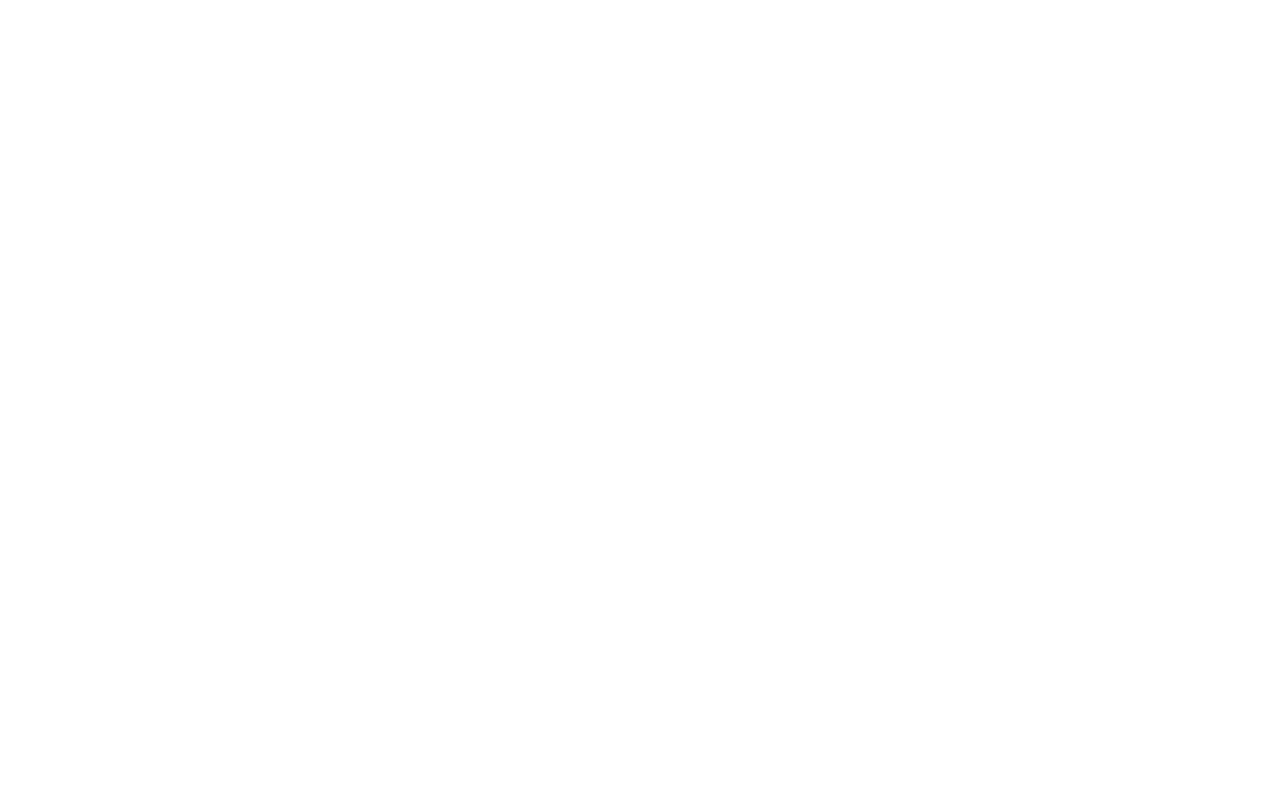
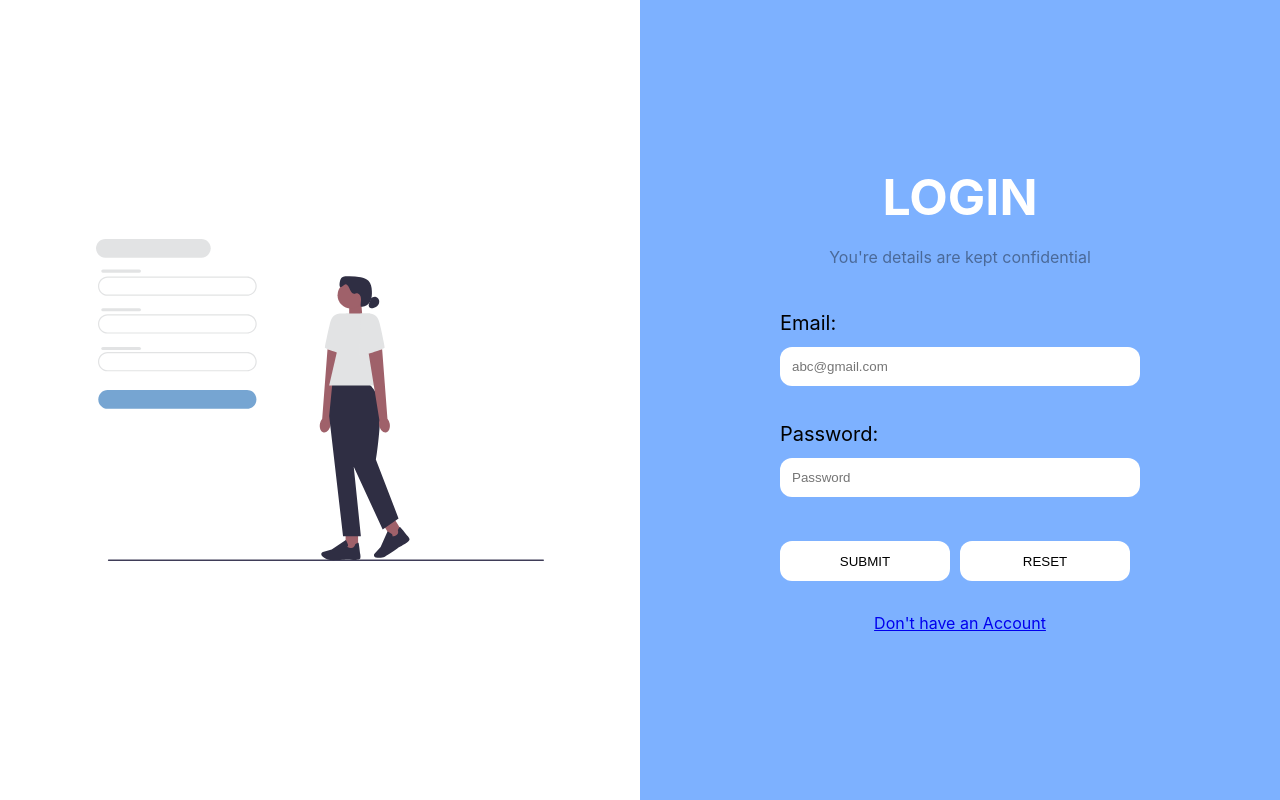
Before and after one commit to Kavin-kumar10/Authentication, a React (Create React App) app: page /Authentication/Login in a window 1280 px wide. Before the commit this address had no page. Built offline with nearby package versions, Linux system fonts and the light colour scheme; the HTML template or start-up script is replaced by a standard one.

Commit message:
Router rectification

```diff
--- a/src/App.jsx
+++ b/src/App.jsx
@@ -13,9 +13,9 @@
       <Router>
           <div className="App">
               <Routes>
-                <Route path='/SignUp' element={<SignUp/>}/>
-                <Route path='/Login' element={<Login/>}/>
-                <Route path='/Home' element={<Home/>}/>
+                <Route path='/Authentication/SignUp' element={<SignUp/>}/>
+                <Route path='/Authentication/Login' element={<Login/>}/>
+                <Route path='/Authentication/Home' element={<Home/>}/>
               </Routes>
           </div>
       </Router>
--- a/src/Components/Login/index.jsx
+++ b/src/Components/Login/index.jsx
@@ -34,7 +34,7 @@
         );
         const userReq = Users.find((user)=>user.Email == User.Email && user.Password == User.Password);
         if(userReq){
-            Navigate("/Home");
+            Navigate("/Authentication/Home");
         }
         else{
             alert("Invalid Email or Password");
@@ -61,7 +61,7 @@
                         <button type="submit">SUBMIT</button>
                         <button type="reset">RESET</button>
                     </div>
-                    <p style={{opacity:1,textDecoration:"none",margin:"0px"}}><Link to='/SignUp'>Don't have an Account</Link></p>
+                    <p style={{opacity:1,textDecoration:"none",margin:"0px"}}><Link to='/Authentication/SignUp'>Don't have an Account</Link></p>
                 </form>
             </div>
         </div>
--- a/src/Components/SignUp/index.jsx
+++ b/src/Components/SignUp/index.jsx
@@ -30,7 +30,7 @@
         localStorage.setItem('user',JSON.stringify(Users));
         setUser({Username:'',Email:'',Password:''});
         console.log(Users);
-        Navigate('/Login');
+        Navigate('/Authentication/Login');
     }
 
 
@@ -56,7 +56,7 @@
                         <button type="submit">SUBMIT</button>
                         <button type="reset">RESET</button>
                     </div>
-                    <p style={{opacity:1,textDecoration:"none",margin:"0px"}}><Link to='/Login'>Already have an Account</Link></p>
+                    <p style={{opacity:1,textDecoration:"none",margin:"0px"}}><Link to='/Authentication/Login'>Already have an Account</Link></p>
 
                 </form>
             </div>
```
Also changed, not shown: package.json (+7 -0 lines), 2 other files (tests, documents, lock files or other folders).
